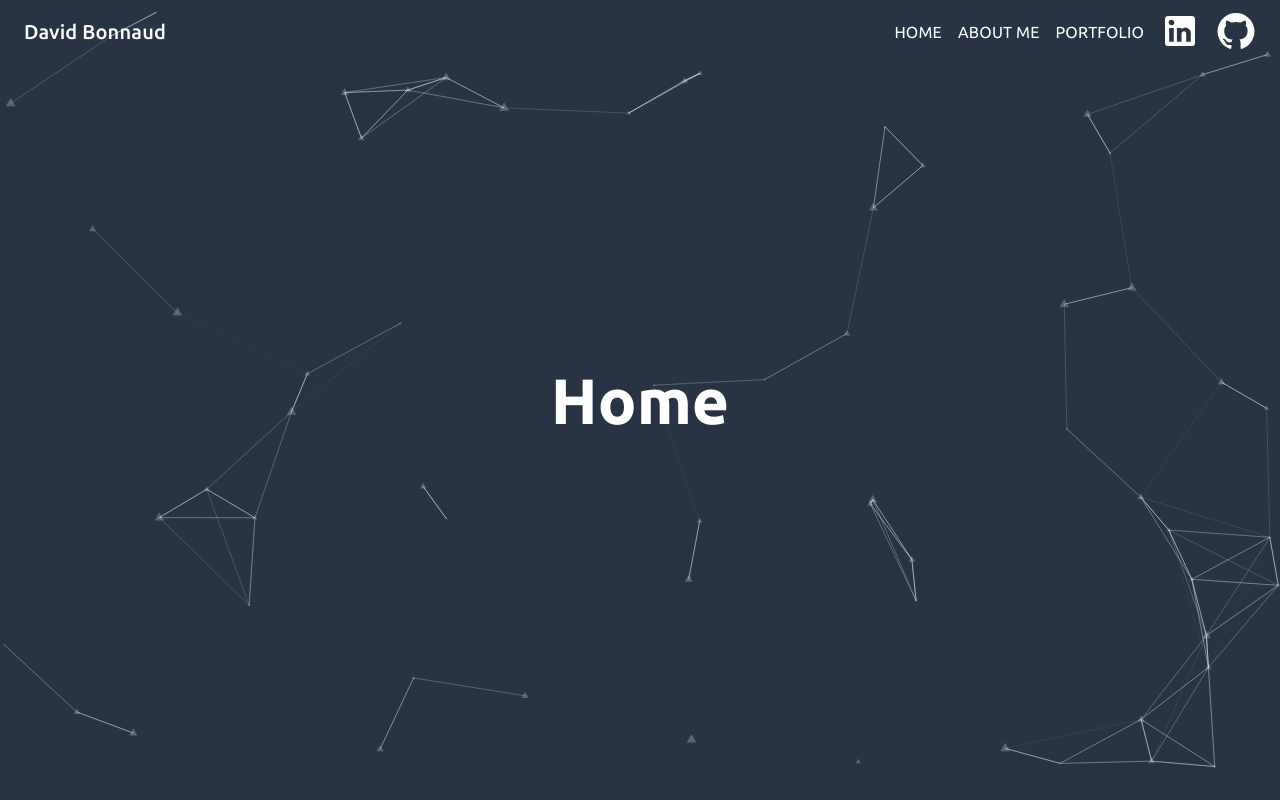
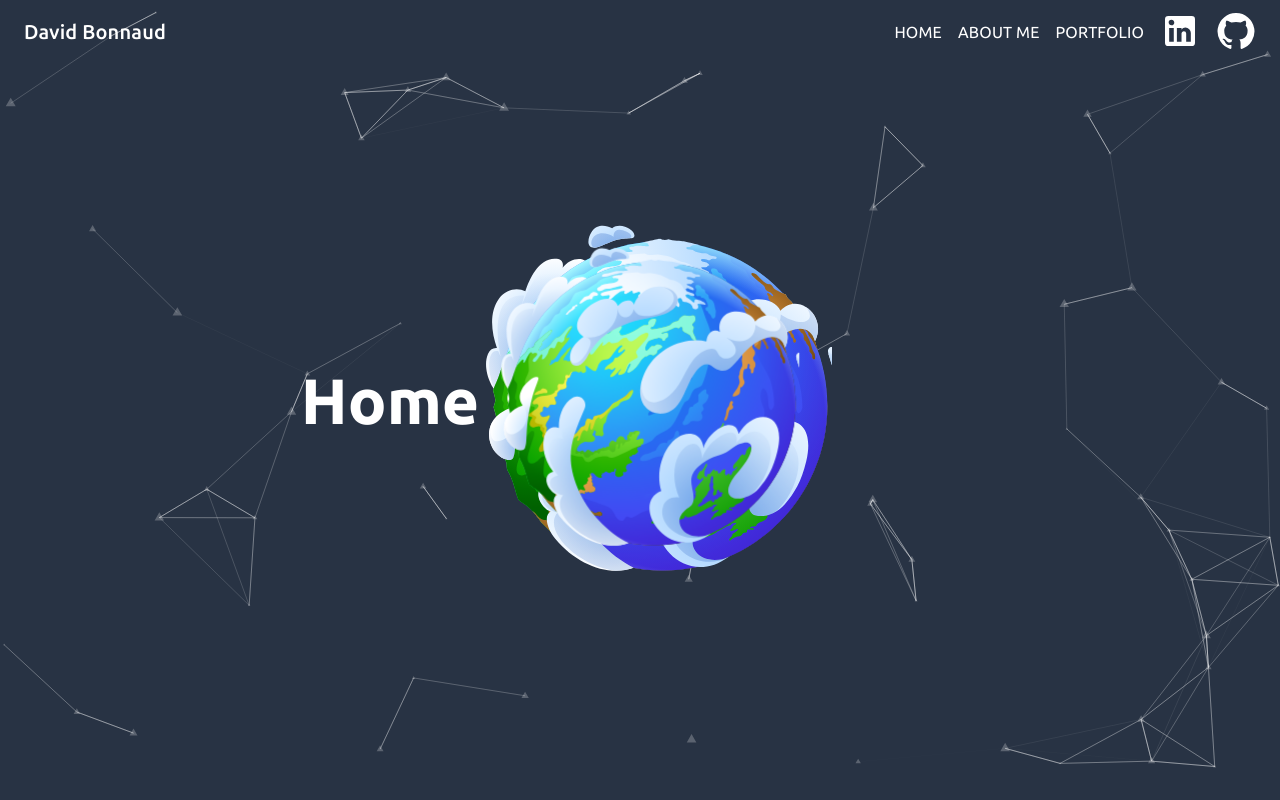
Before and after one commit to davidbonnaud/portfolio-2023, a React (Create React App) app: page / in a window 1280 px wide. Built offline with nearby package versions, Linux system fonts and the light colour scheme.

Commit message:
added planet asset for homescreen, need to add other effects around it and maybe rocketship

```diff
--- a/src/components/Home.tsx
+++ b/src/components/Home.tsx
@@ -1,7 +1,7 @@
 import { Box, Fade } from '@mui/material';
 import React from 'react';
 import Tilt from 'react-parallax-tilt';
-
+import planetSvg from './portfolio-images/planet.svg';
 
 const Home = () => {
   return (
@@ -9,9 +9,9 @@ const Home = () => {
       <Fade in timeout={1000}>
         <h1>Home</h1>
       </Fade>
-      {/* <Tilt className="parallax-effect" perspective={500}>
-        <img className='inner-element' src={require('./portfolio-images/budgety.png')} alt='budgetyimg' />
-      </Tilt> */}
+      <Tilt className="parallax-effect" perspective={500}>
+        <img className='inner-element' src={planetSvg} alt='budgetyimg' />
+      </Tilt>
     </Box>
   )
 }
--- a/src/index.css
+++ b/src/index.css
@@ -35,7 +35,7 @@ h1 {
 
 .parallax-effect {
   transform: perspective(1000px);
-  background-image: url('/src/components/portfolio-images/chess.png');
+  background-image: url('/src/components/portfolio-images/planet.svg');
   background-size: contain;
   background-repeat: no-repeat;
   z-index: 1;
@@ -46,6 +46,5 @@ h1 {
 .inner-element {
   transform: translateZ(40px) scale(0.8);
   width: 70%;
-  margin-left: 25%;
   z-index: 2;
 }
```
Also changed, not shown: src/components/portfolio-images/planet.svg (added).
